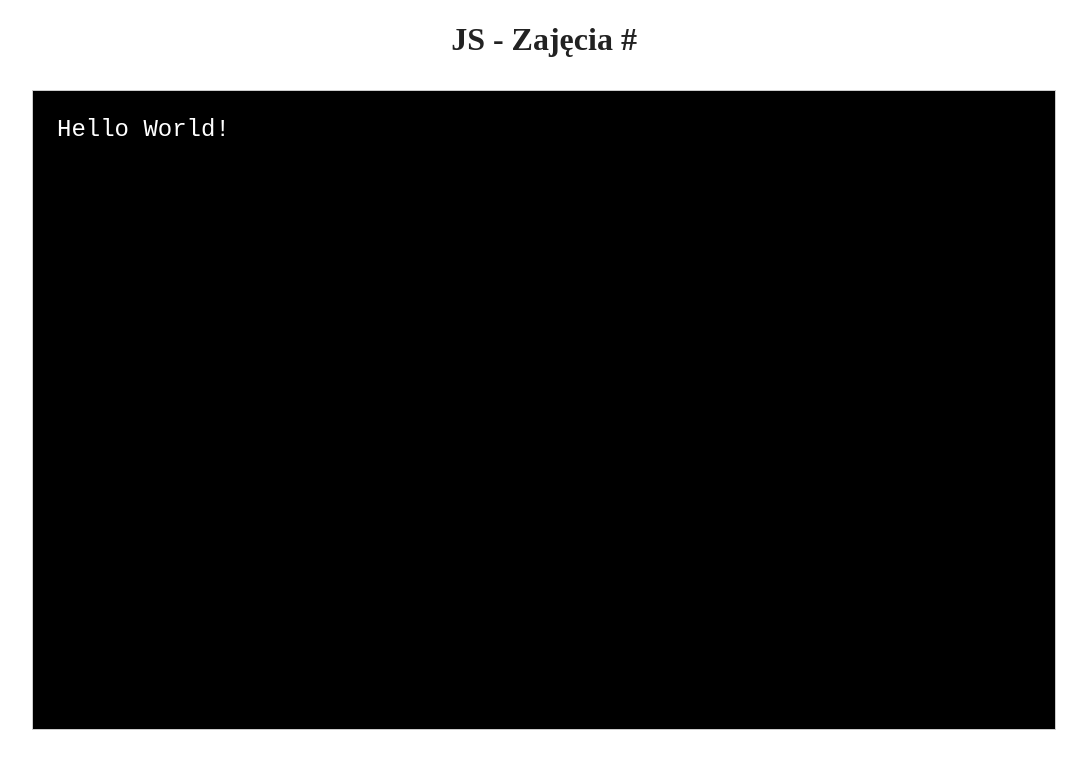
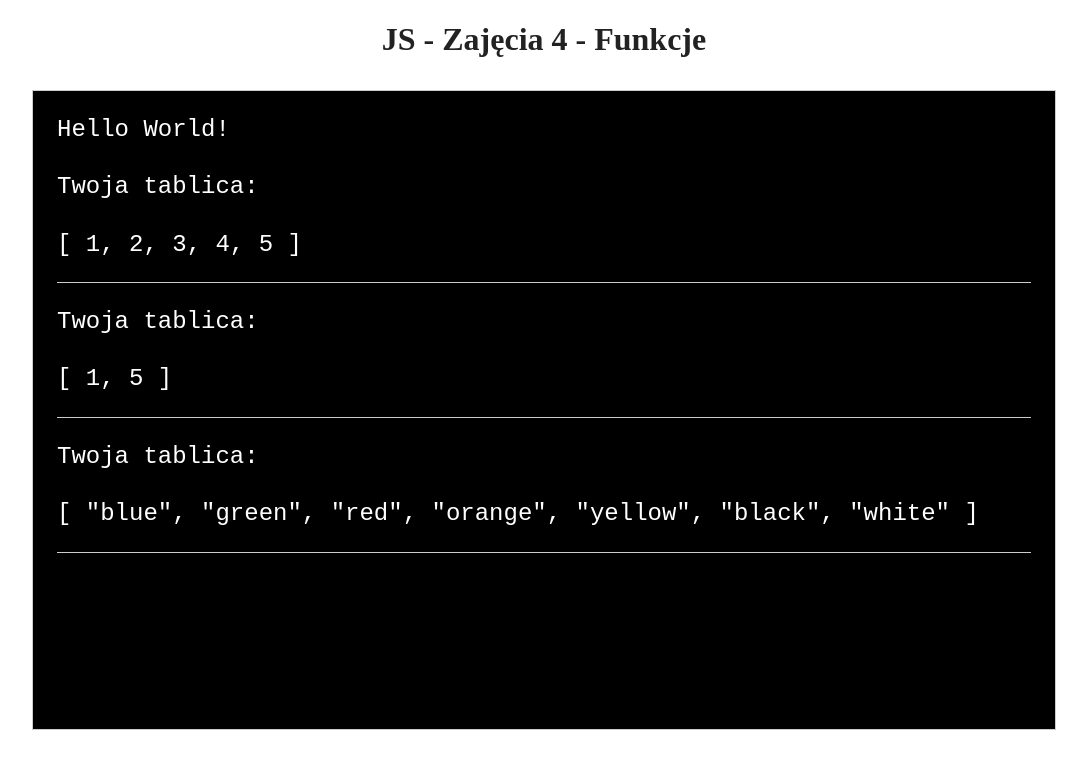
Before and after one commit to Moviss/JS-04, a website built with Parcel: page index.html in a window 1280 px wide. Shown: the whole page, without its empty margins (96-1183 px from the left). Built offline with nearby package versions, Linux system fonts and the light colour scheme.

Commit message:
after lecture

```diff
--- a/index.html
+++ b/index.html
@@ -3,7 +3,7 @@
 
 <head>
   <meta charset="utf-8">
-  <title>JS - Zajęcia #</title>
+  <title>JS - Zajęcia 4</title>
   <meta name="description" content="">
   <meta name="viewport" content="width=device-width, initial-scale=1">
 
@@ -27,7 +27,7 @@
 </head>
 
 <body>
-<h1 class="page-title">JS - Zajęcia #</h1>
+<h1 class="page-title">JS - Zajęcia 4 - Funkcje</h1>
 <div class="js-content">
   <code id="js-output"></code>
 </div>
--- a/js/main.js
+++ b/js/main.js
@@ -3,4 +3,208 @@
 const WELCOME_MESSAGE = `Hello World!`;
 
 const output = document.querySelector('#js-output');
-output.innerHTML = WELCOME_MESSAGE;
+output.innerHTML = WELCOME_MESSAGE + '<br><br>';
+
+function getExtremeElements(array) {
+  const firstElement = array[0];
+  const lastElement = array[array.length - 1];
+  return [firstElement, lastElement];
+}
+
+function printArray(array) {
+  output.innerHTML += 'Twoja tablica: <br><br>'
+  for (let i = 0; i < array.length; i++) {
+    const pre = i === 0 ? '[ ' : '';
+    const post = i === array.length - 1 ? ' ]' : ', ';
+    output.appendChild(
+      document.createElement('span'))
+      .innerHTML =
+      `${pre}${typeof array[i] === 'string' ? '\"' + array[i] + '\"' : array[i]}${post}`;
+  }
+  output.innerHTML += '<hr>';
+}
+
+const myArr = [1, 2, 3, 4, 5]
+printArray(myArr);
+printArray(getExtremeElements(myArr));
+printArray(['blue', 'green', 'red', 'orange', 'yellow', 'black', 'white']);
+
+
+// ----------------------
+
+
+// function someFunc() {
+//
+// }
+
+// function sum(a, b) {
+//   console.log(`Wynik dodawania to: ${a + b}`);
+// }
+//
+// sum(2, 2);
+// someFunc();
+
+// function sum(a, b) {
+//   return a + b;
+// }
+//
+// const result = sum(2,2);
+// console.log(result);
+
+// const arrString = "Jakiś string".split(" ");
+// printArray(arrString);
+
+
+// function multiply(x, y, z) {
+//   console.log(`Wynikiem mnożenia jest ${x * y * z}`);
+// }
+//
+// console.log("Log przed wywołaniem funkcji multiply");
+// multiply(2, 3, 5);// Wynikiem mnożenia jest 30
+// console.log("Log po wywołaniu funkcji multiply");
+
+// Kolejność logów w konsoli
+// "Log przed wywołaniem funkcji multiply"
+// "Wynikiem mnożenia jest 30"
+// "Log po wywołaniu funkcji multiply"
+
+
+
+// function count(countFrom = 0, countTo = 10, step = 1) {
+//   console.log(`countFrom = ${countFrom}, countTo = ${countTo}, step = ${step}`);
+//
+//   for (let i = countFrom; i <= countTo; i += step) {
+//     console.log(i);
+//   }
+// }
+//
+// // count(1, 5);// countFrom = 1, countTo = 5, step = 1
+// // count(2);// countFrom = 2, countTo = 10, step = 1
+// // count();// countFrom = 0, countTo = 10, step = 1
+// count(10, 30, 10);
+
+
+// function sum() {
+//   let total = 0;
+//
+//   for (const argument of arguments) {
+//     total += argument;
+//   }
+//
+//   return total;
+// }
+//
+// console.log(sum(1, 3, 5));
+
+
+// function someFn() {
+//   // const args = Array.from(arguments);
+//   const args = [...arguments];
+// }
+//
+// function fn(a, b, ...args) {
+//
+// }
+
+// console.log("jakiś tekst", WELCOME_MESSAGE, 24256372347);
+
+// function someFunc() {
+//   console.log("Jestem funkcja!");
+//   return;
+//   console.log("Po return");
+// }
+//
+// someFunc();
+
+
+// function withdraw(amount, balance) {
+//   if (amount === 0) {
+//     console.log("Wprowadź kwotę większą od zera");
+//   } else if (amount > balance) {
+//     console.log("Za mało środków na koncie");
+//   } else {
+//     console.log("Operacja wypłaty powiodła się");
+//   }
+// }
+//
+// withdraw(0, 300);// "Wprowadź kwotę większą od zera"
+// withdraw(500, 300);// "Za mało środków na koncie"
+// withdraw(100, 300);// "Operacja wypłaty powiodła się"
+//
+//
+// function improvedWithdraw(amount, balance) {
+//   if (amount === 0) {
+//     console.log("Wprowadź kwotę większą od zera");
+//     return;
+//   }
+//
+//   if (amount > balance) {
+//     console.log("Za mało środków na koncie");
+//     return;
+//   }
+//
+//   console.log("Operacja wypłaty powiodła się");
+// }
+//
+// improvedWithdraw(0, 300);
+// improvedWithdraw(500, 300);
+// improvedWithdraw(100, 300);
+
+
+// sum(1,4);
+
+// const sum = function (x, y) {
+//   console.log(x + y);
+// }
+//
+// sum(1,5);
+
+// function someFn() {
+//   console.log(WELCOME_MESSAGE);
+// }
+
+// function foo() {
+//   const a = 20;
+//   console.log(a);// 20
+//
+//   for (let i = 0; i < 5; i++) {
+//     console.log(a);// 20
+//
+//     if (i === 2) {
+//       console.log(a);// 20
+//     }
+//   }
+// }
+//
+// // ❌ Błąd! Zmienna a nie jest dostępna w zakresie globalnym
+// console.log(a);
+//
+// for (let i = 0; i < 3; i++) {
+// // ❌ Błąd! Zmienna a nie jest dostępna w tym zakresie
+//   console.log(a);
+// }
+
+
+// if (true) {
+//   const a = 0;
+//   console.log(a);
+// }
+
+// console.log(a);
+
+
+// function bar() {
+//   console.log("bar");
+// }
+//
+// function baz() {
+//   console.log("baz");
+// }
+//
+// function foo() {
+//   console.log("foo");
+//   bar();
+//   baz();
+// }
+//
+// foo();
--- a/package.json
+++ b/package.json
@@ -1,5 +1,5 @@
 {
-  "name": "js-lecture-template",
+  "name": "js-04",
   "version": "1..0.1",
   "description": "",
   "license": "",
```
Also changed, not shown: README.md.
